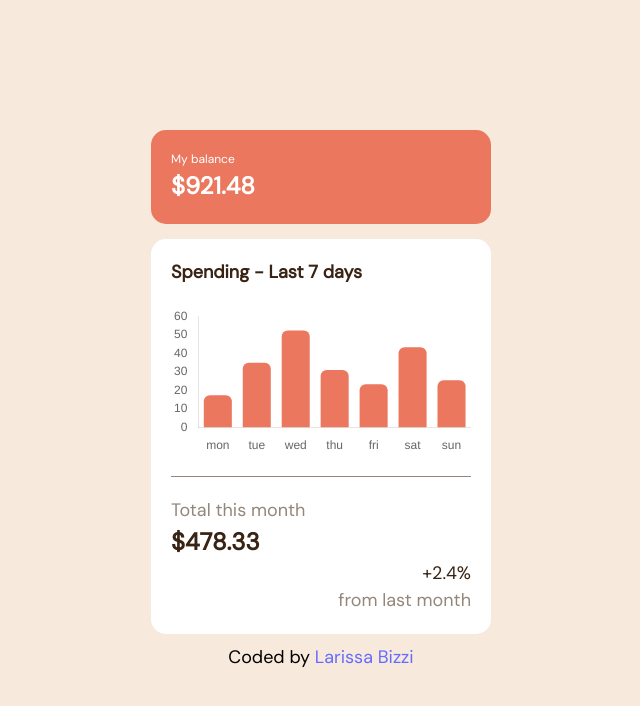
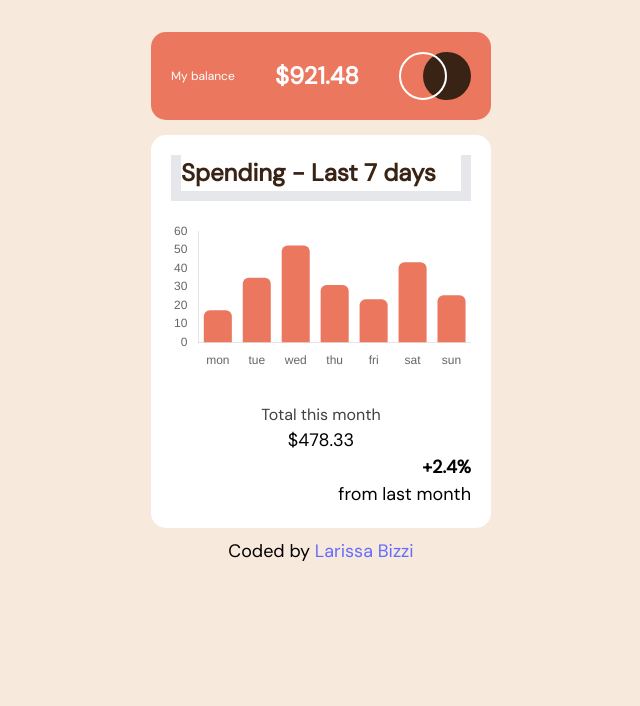
Before and after one commit to LarissaBizzi/expenses-chart, a React (Vite) app: page / in a window 1280 px wide. Shown: the top 706 px of the page, without its empty margins (319-959 px from the left). Built offline with nearby package versions, Linux system fonts and the light colour scheme.

Commit message:
updating CSS layout, new logo

```diff
--- a/src/App.css
+++ b/src/App.css
@@ -19,7 +19,6 @@
 body {
     background-color: hsl(27, 66%, 92%);
     display: flex;
-    place-items: center;
     font-size: 18px;
     min-width: 320px;
     min-height: 100vh;
@@ -30,7 +29,9 @@ body {
 }
 
 .header {
-  display: block;
+  display: flex;
+  justify-content: space-between;
+  align-items: center;
   background-color: hsl(10, 79%, 65%);
   border-radius: 15px;
   padding: 20px;
@@ -64,50 +65,15 @@ body {
 }
 
 .table h2 {
-  font-size: 18px;
-  font-weight: 700;
+  font-size: x-large;
+  font-weight: bold;
   color: hsl(25, 47%, 15%);
   text-align: left;
+  border-top:hsl(25, 47%, 15%);
+  border-width: 10px;
   padding: 0;
   margin: 0 0 20px 0;
 }
-
-.table h3 {
-  font-size: 18px small;
-  font-weight: 400;
-  color: hsl(28, 10%, 53%);
-  text-align: left;
-  padding-top: 20px;
-  margin: 20px 0 0 0;
-  border-top: 1px solid hsl(28, 10%, 53%);
-}
-
-.table h4 {
-  font-size: 18px;
-  font-weight: 700;
-  color: hsl(25, 47%, 15%);
-  text-align: left;
-  margin: 0;
-  padding: 0;
-  }
-
-.table p {
-  font-size: 18px;
-  font-size: 700;
-  color: hsl(25, 47%, 15%);
-  text-align: right;
-  padding: 0;
-  margin: 0;
-}
-
-.table h5 {
-    font-size: 18px;
-    font-weight: 400;
-    color: hsl(28, 10%, 53%);
-    text-align: right;
-    padding: 0;
-    margin: 0;
-  }
 
 .attribution {
     border: 0;
--- a/src/components/Chart.jsx
+++ b/src/components/Chart.jsx
@@ -35,12 +35,21 @@ export function Chart() {
     return (
         <>
             <div className="table">
-                <h2>Spending - Last 7 days</h2>
-                <Bar data={state} options={options} />
-                <h3>Total this month</h3>
-                <h4 style={{ fontSize: 24 }}>$478.33</h4>
-                <p>+2.4%</p>
-                <h5>from last month</h5>
+                <article>
+                    <h2>Spending - Last 7 days</h2>
+                    <Bar data={state} options={options} />
+                </article>
+                <article className='pt-8 border-top-8 border-slate-200 block'>
+                    <h3>
+                        <span className='text-base font-normal block opacity-75'>
+                            Total this month
+                        </span>$478.33
+                    </h3>
+                    <h3 className='flex items-end justify-end flex-col'>
+                        <span className='font-bold block'>+2.4%</span>
+                        from last month
+                    </h3>
+                </article>
             </div>
         </>
     )
--- a/src/components/Header.jsx
+++ b/src/components/Header.jsx
@@ -1,9 +1,14 @@
+import logo from "/logo.svg"
+
 export function Header() {
     return (
         <>
             <header className="header">
                 <h1>My balance</h1>
-                <p style={{ fontSize: '24px' }}>$921.48</p>
+                <p style={{ fontSize: '24px' }}>
+                    $921.48
+                </p>
+                <img src={logo} alt="" />
             </header>
         </>
     )
```
Also changed, not shown: src/logo.svg (added).
